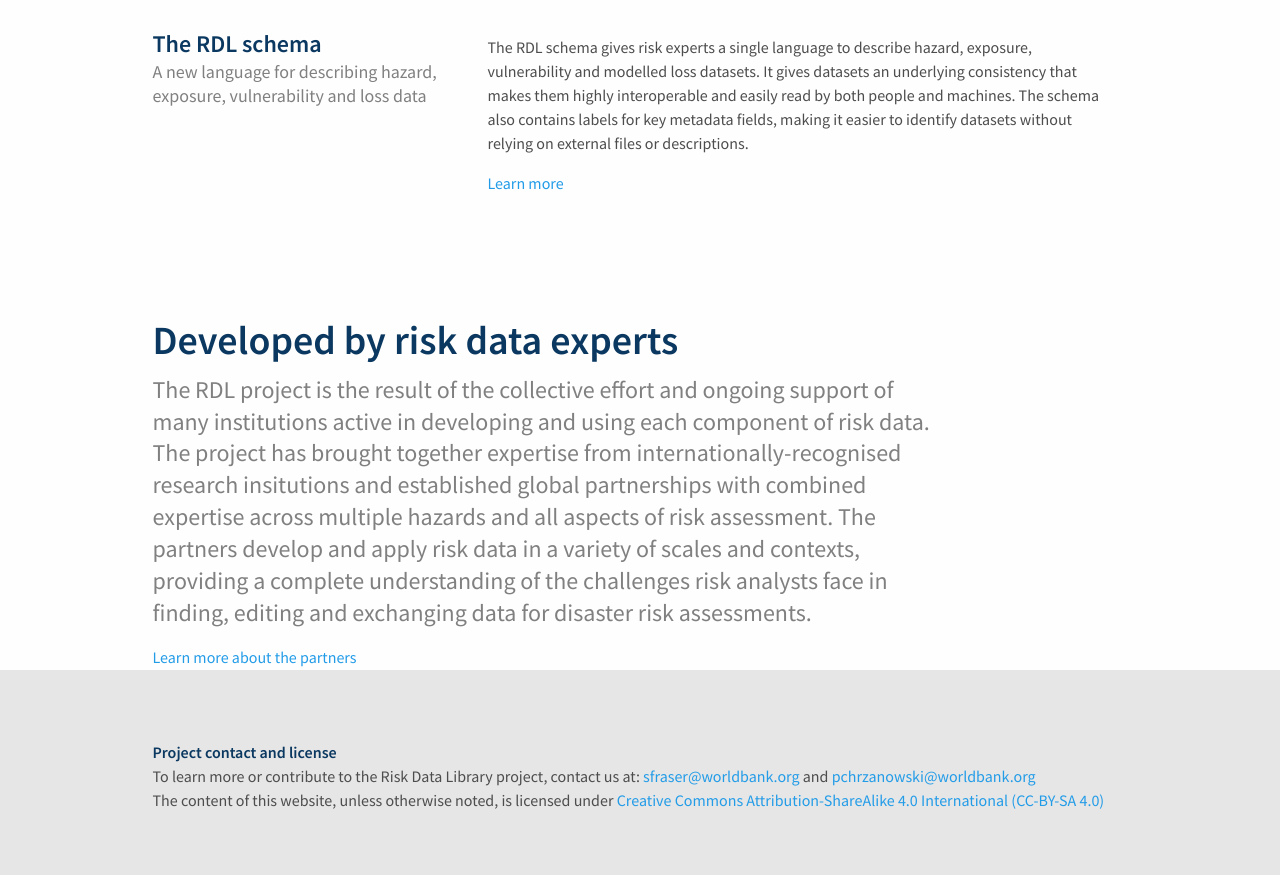
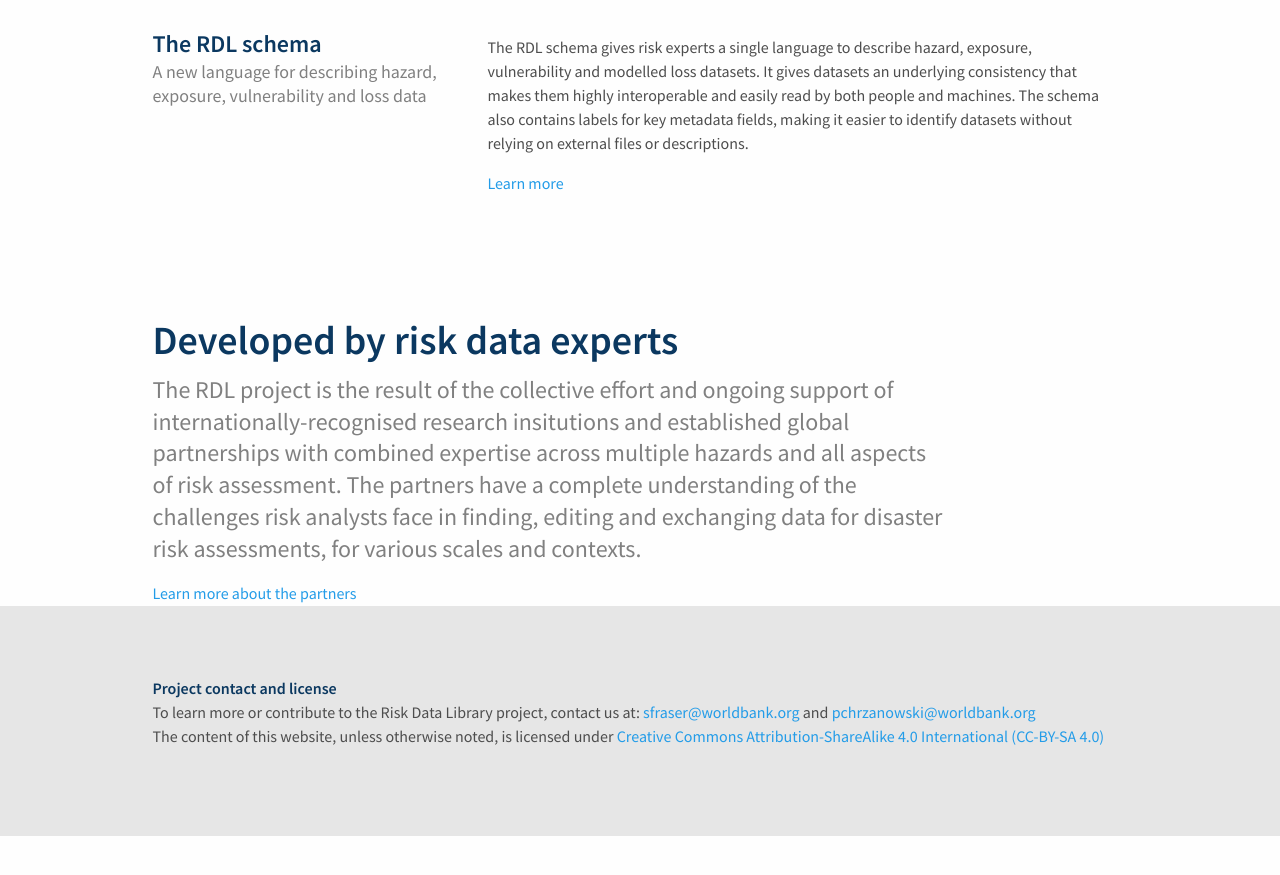
Before and after one commit to GFDRR/risk-data-library.github.io, a Jekyll site: the page built from index.html, in a window 1280 px wide and 900 px high, scrolled down 1357 px. Shown: the top 875 px of the window. Built offline with Jekyll 4.4.1, drawn with Linux system fonts in a browser that asks for light colours; nearby versions of some CDN libraries; after the commit the page ends 2193 px from its top, so only the background shows below that.

Commit message:
Update supporting-organisations.html

```diff
--- a/_includes/home/supporting-organisations.html
+++ b/_includes/home/supporting-organisations.html
@@ -4,14 +4,13 @@
     </h3>
   <div class="reusable-component-right">
     <p class="subtitle-description">
-      The RDL project is the result of the collective effort and ongoing support of many institutions active in developing and using each component of risk data.
-      The project has brought together expertise from internationally-recognised research insitutions and established global partnerships with combined expertise across multiple hazards and
-      all aspects of risk assessment.
-      The partners develop and apply risk data in a variety of scales and contexts, providing a complete understanding of the challenges risk analysts face in finding, editing and exchanging data for disaster risk assessments.
+      The RDL project is the result of the collective effort and ongoing support of internationally-recognised research insitutions and established global partnerships with combined expertise across multiple hazards and
+      all aspects of risk assessment. The partners have a complete understanding of the challenges risk analysts face in finding, editing and exchanging data for disaster risk assessments, for various scales and contexts.
     </p>
     <div class="link-container ">
       <a href="/project" class="link">Learn more about the partners</a>
     </div>
 
   </div>
+
 </div>
```
